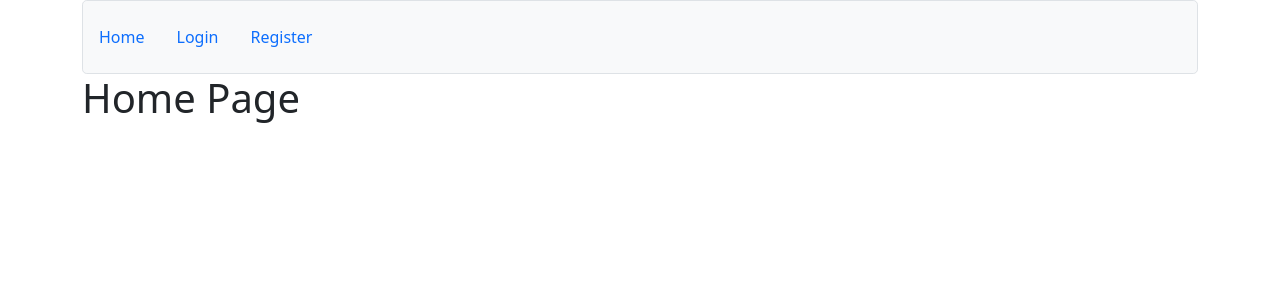
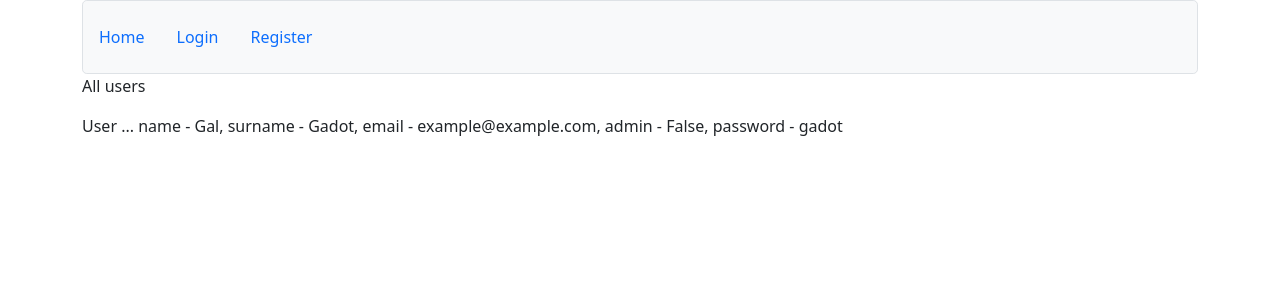
Before and after one commit to Hrach99-dev/django_site, a Django app: page / in a window 1280 px wide. Shown: the top 300 px of the page. Run offline with Django 3.2, Linux system fonts and the light colour scheme; data comes from the database, SQL or seed files in the repository.

Commit message:
Kamacic araj kertanq :D

```diff
--- a/new_site/new_site/urls.py
+++ b/new_site/new_site/urls.py
@@ -14,9 +14,10 @@ Including another URLconf
     2. Add a URL to urlpatterns:  path('blog/', include('blog.urls'))
 """
 from django.contrib import admin
-from django.urls import path,include
+from django.urls import path, include
 
 urlpatterns = [
     path('admin/', admin.site.urls),
     path('', include('newapp.urls')),
+
 ]
--- a/new_site/newapp/admin.py
+++ b/new_site/newapp/admin.py
@@ -1,8 +1,4 @@
 from django.contrib import admin
 
 # Register your models here.
-from .models import *
-
-admin.site.register(User)
-admin.site.register(Product)
-admin.site.register(Buyer)
+# from .models import *
--- a/new_site/newapp/forms.py
+++ b/new_site/newapp/forms.py
@@ -1,3 +1,4 @@
+
 from django import forms
 
 class LoginForm(forms.Form):
@@ -10,7 +11,7 @@ class RegisterForm(forms.Form):
     surname = forms.CharField(label='Surname', required=True, widget=forms.TextInput(attrs={'class':'w-50 mt-3 border pt-2 pb-2 border-primary', 'placeholder':'Enter a surname'}))
     email = forms.CharField(label='Email', required=True, widget=forms.TextInput(attrs={'class':'w-50 mt-3 border pt-2 pb-2 border-primary', 'placeholder':'Enter a email'}))
     password = forms.CharField(label='Password', required=True, widget=forms.TextInput(attrs={'class':'w-50 mt-3 border pt-2 pb-2 border-primary', 'placeholder':'Enter a password'}))
-    admin = forms.BooleanField(label='Admin', required=True)
+    admin = forms.BooleanField(label='Admin', required=False)
 
 
 class AddProduct(forms.Form):
--- a/new_site/newapp/models.py
+++ b/new_site/newapp/models.py
@@ -1,4 +1,3 @@
-
 from django.db import models
 
 # Create your models here.
@@ -6,10 +5,12 @@ class User(models.Model):
     email = models.EmailField(max_length=254, unique=True)
     name = models.CharField(max_length=64)
     surname = models.CharField(max_length=64)
-    is_admin = models.BooleanField(default=False)
+    password = models.CharField(max_length=64)
+    admin = models.BooleanField(default=False)
 
     def __repr__(self) -> str:
-        return f'User name is {self.name}'
+        return f'User - {self.name} {self.surname}'
+
 
 
 class Product(models.Model):
--- a/new_site/newapp/templates/index.html
+++ b/new_site/newapp/templates/index.html
@@ -4,5 +4,8 @@
 
 
 {% block content %}
-    <h1>Home Page</h1>
+    <p>All users</p>
+    {% for user in users %}
+        <p>User ... name - {{user.name}}, surname - {{user.surname}}, email - {{user.email}}, admin - {{user.admin}}, password - {{user.password}}</p>
+    {% endfor %}
 {% endblock %}
--- a/new_site/newapp/templates/login.html
+++ b/new_site/newapp/templates/login.html
@@ -6,7 +6,7 @@
 {% block content %}
     <div class="col">
         <div class="h-100 p-5 bg-light border rounded-3 text-center">
-            <h1>Login form</h1>
+            <h3>Login form</h3>
             <form method="POST">
                 {% csrf_token %}
                 {{ form.email}} <br>
--- a/new_site/newapp/templates/user.html
+++ b/new_site/newapp/templates/profile.html
@@ -4,5 +4,5 @@
 
 
 {% block content %}
-    <h1>User Page</h1>
+    <h1>Profile Page</h1>
 {% endblock %}
--- a/new_site/newapp/urls.py
+++ b/new_site/newapp/urls.py
@@ -6,5 +6,5 @@ urlpatterns = [
     path('', index, name='index'),
     path('login', login, name='login'),
     path('register', register, name='register'),
-    path('user', user, name='user'),
+    path('profile', profile, name='profile'),
 ]
--- a/new_site/newapp/views.py
+++ b/new_site/newapp/views.py
@@ -1,14 +1,19 @@
+
 from django.shortcuts import render, redirect
 from .forms import LoginForm, RegisterForm, AddProduct
-
-
+from .models import User
+from django.contrib.sessions.backends.db import SessionStore
+from django.contrib import messages
 # Create your views here.
 
 
+# session = SessionStore()
 
 
 def index(request):
-    return render(request, 'index.html')
+    users = User.objects.all()
+
+    return render(request, 'index.html', {'users':users})
 
 
 
@@ -16,7 +21,13 @@ def login(request):
     form = LoginForm(request.POST)
 
     if form.is_valid():
-        return redirect('user')
+        user = User.objects.filter(email=form.cleaned_data['email']).first()
+        if user:
+
+            # session['user_id'] = user.id
+            return redirect('profile')
+        else:
+            return redirect('register')
 
     return render(request, 'login.html', {'form':form})
 
@@ -27,10 +38,24 @@ def register(request):
     form = RegisterForm(request.POST)
 
     if form.is_valid():
-        return redirect('login')
+        chack_user = User.objects.filter(email=form.cleaned_data['email']).first()
+        if not chack_user:
+            user = User(email=form.cleaned_data['email'],
+                        name=form.cleaned_data['name'],
+                        surname=form.cleaned_data['surname'],
+                        password=form.cleaned_data['password'],
+                        admin=form.cleaned_data['admin'],
+                        )
+            user.save()
+
+            return redirect('login')
+        else:
+            messages.warning(request, 'Email is already taken.')
+            return redirect('register')
     return render(request, 'register.html', {'form':form})
 
 
 
-def user(request):
-    return render(request, 'user.html')
+def profile(request):
+    # a = session['user_id']
+    return render(request, 'profile.html')
```
Also changed, not shown: new_site/newapp/templates/register.html (+6 -1 lines), new_site/db.sqlite3, new_site/newapp/migrations/0001_initial.py, 2 other files.
